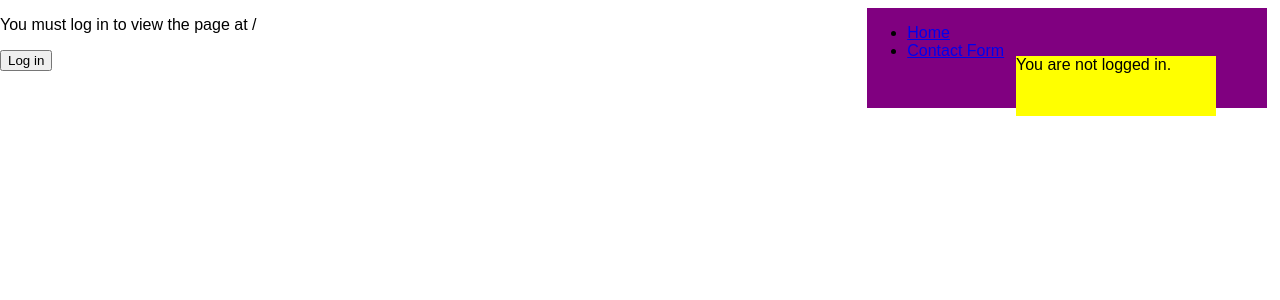
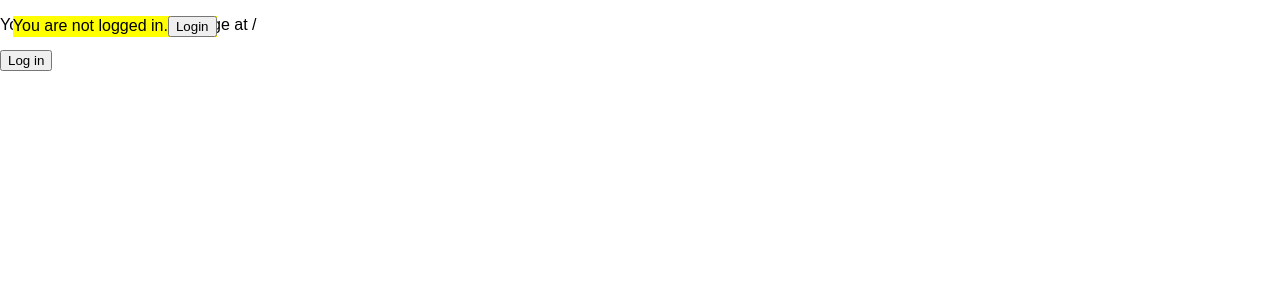
Before and after one commit to jwgravesfl/cowboydr.com, a React (Create React App) app: page /login in a window 1280 px wide. Shown: the top 300 px of the page. Built offline with nearby package versions, Linux system fonts and the light colour scheme.

Commit message:
finished Desktop Navigation

```diff
--- a/public/index.html
+++ b/public/index.html
@@ -10,6 +10,8 @@
     -->
     <link rel="manifest" href="%PUBLIC_URL%/manifest.json">
     <link rel="shortcut icon" href="%PUBLIC_URL%/favicon.ico">
+    <link href="https://fonts.googleapis.com/css?family=Indie+Flower" rel="stylesheet">
+
     <!--
       Notice the use of %PUBLIC_URL% in the tags above.
       It will be replaced with the URL of the `public` folder during the build.
@@ -19,7 +21,7 @@
       work correctly both with client-side routing and a non-root public URL.
       Learn how to configure a non-root public URL by running `npm run build`.
     -->
-    <title>React App</title>
+    <title>Cowboy Drive - Americana Vocal Duo</title>
   </head>
   <body>
     <noscript>
--- a/src/App.js
+++ b/src/App.js
@@ -10,16 +10,7 @@ import Main from './routes/Main'
 // Styled Components
 
 const AppMainDiv = styled.div `
-  .navBar {
-    grid-area: navBar;
-    background-color: red;
-  }
 
-  .main {
-    grid-area: main;
-    background-color: yellow;
-    z-index: 1;
-  }
 
 
 `
--- a/src/login/Login.jsx
+++ b/src/login/Login.jsx
@@ -20,11 +20,9 @@ const fakeAuth = {
 
 const AuthButtonP = styled.p `
     background-color: yellow;
-    width: 200px;
-    height: 60px;
     position: fixed;
-    top: 5%;
-    right: 5%;
+    top: 0;
+    left: 1%;
     z-index: 9999;
 `
 
@@ -32,7 +30,7 @@ export const AuthButton = withRouter(
   ({ history }) =>
     fakeAuth.isAuthenticated ? (
       <AuthButtonP>
-        Welcome!{" "}
+        Welcome!{" J"}
         <button
           onClick={() => {
             fakeAuth.signout(() => history.push("/"));
@@ -42,7 +40,13 @@ export const AuthButton = withRouter(
         </button>
       </AuthButtonP>
     ) : (
-      <AuthButtonP>You are not logged in.</AuthButtonP>
+      <AuthButtonP>You are not logged in.<button
+      onClick={() => {
+        fakeAuth.authenticate(() => history.push("/"));
+      }}
+    >
+      Login
+    </button></AuthButtonP>
     )
 );
 
--- a/src/navbar/NavBar.jsx
+++ b/src/navbar/NavBar.jsx
@@ -5,29 +5,57 @@ import { Link } from "react-router-dom";
 import styled from 'styled-components'
 
 const NavBarMainDiv = styled.div `
-    background-color: purple;
     position: fixed;
     top: 1%;
     right: 1%;
-    width: 400px;
-    height: 100px;
+    width: 50vw;
+    border-top: .5vw solid white;
+    border-bottom: .5vw solid white;
+    padding: 1vw 0;
+    font-size: 2vw;
+    font-family: 'Indie Flower', cursive;
+    text-align: center;
 
+
+    a,
+    a:link,
+    a:visited,
+    a:hover,
+    a:active {
+        color: white;
+        text-decoration: none;
+        font-weight: bold;
+    }
+
+
+    .cell {
+      width: 50%;
+      padding: 1vw;
+    }
 `
 
 export default class NavBar extends Component {
   render() {
     return (
       <NavBarMainDiv>
-        <div>
-          <ul>
-            <li>
+
+
+            <span className="cell">
               <Link to="/">Home</Link>
-            </li>
-            <li>
-              <Link to="/contactform">Contact Form</Link>
-            </li>
-          </ul>
-        </div>
+            </span>
+            <span className="cell">
+              <Link to="/contactform">Booking</Link>
+            </span>
+            <span className="cell">
+              <Link to="/contactform">Band Bio</Link>
+            </span>
+            <span className="cell">
+              <Link to="/contactform">Band Demos</Link>
+            </span>
+            <span className="cell">
+              <Link to="/contactform">Press</Link>
+            </span>
+
       </NavBarMainDiv>
     )
   }
--- a/src/pages/home/LandingPage.jsx
+++ b/src/pages/home/LandingPage.jsx
@@ -1,7 +1,7 @@
 import React, { Component } from 'react'
 import styled from 'styled-components';
 
-import img from '../../assets/oldWestStreet.jpg'
+import img from '../../assets/waterTower.png'
 
 const LandingPageDiv = styled.div `
     min-height: 100vh;
```
Also changed, not shown: public/manifest.json, src/assets/waterTower.png.
